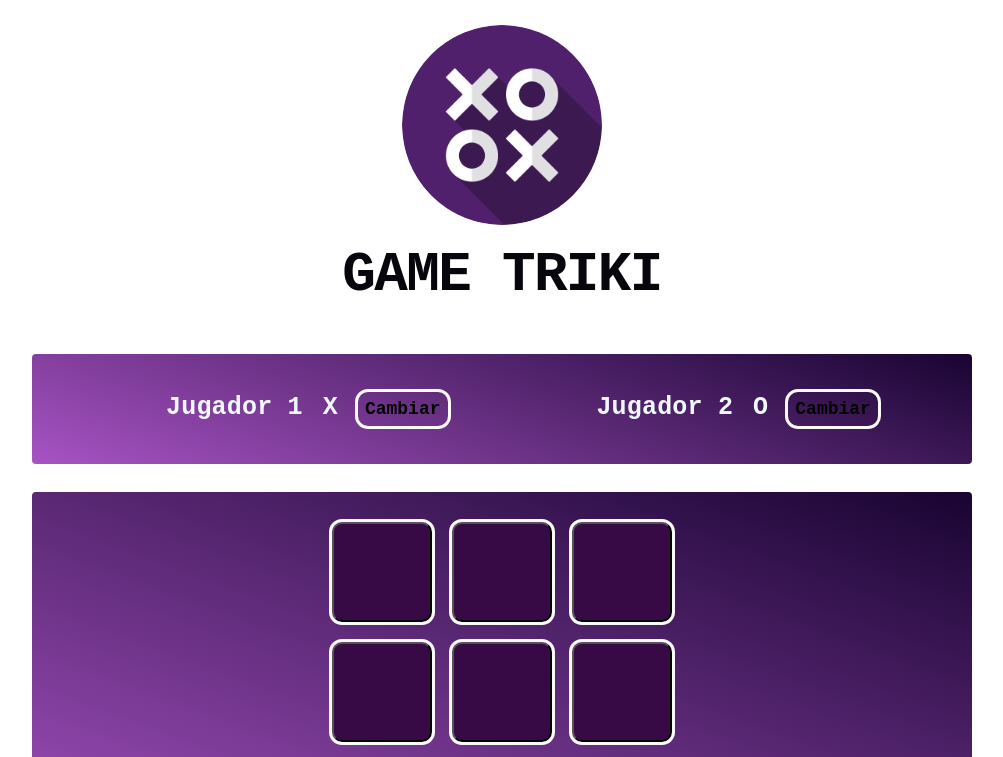
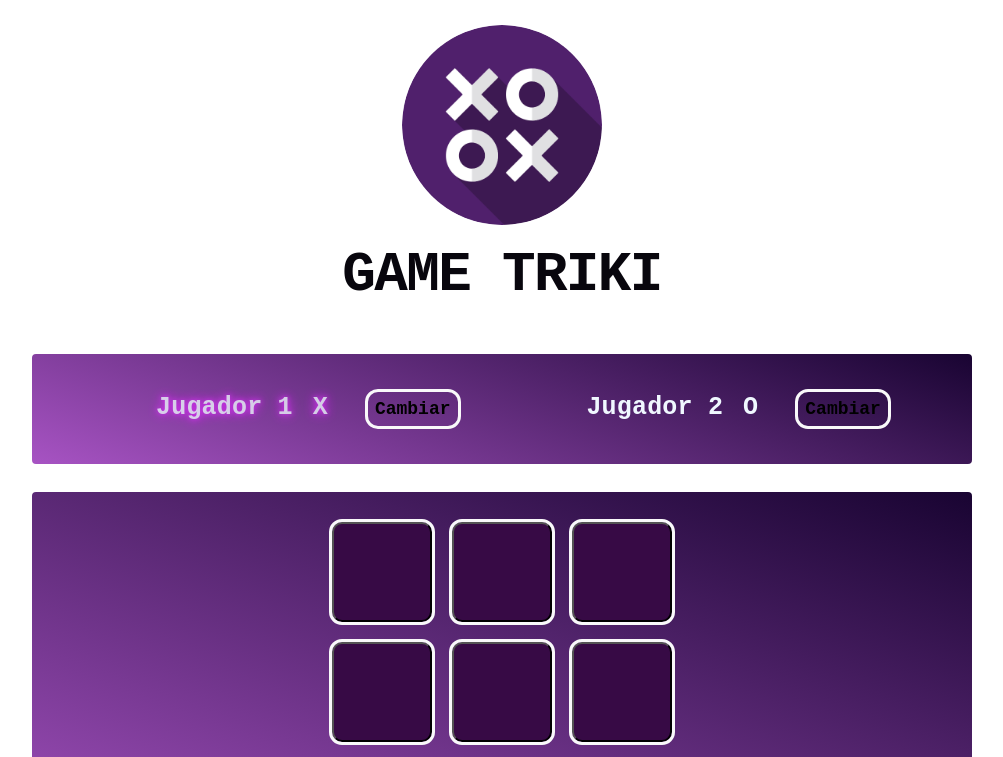
Before and after one commit to BryanMontes98/Game-Triki, a React (Vite) app: page / in a window 1280 px wide. Shown: the top 757 px of the page, without its empty margins (138-1141 px from the left). Built offline with nearby package versions, Linux system fonts and the light colour scheme.

Commit message:
Added a player distinction and improved the styles

```diff
--- a/index.html
+++ b/index.html
@@ -16,7 +16,7 @@
     <div id="root"></div>
     <footer>
       <div class="presentation-footer">
-        <p>Bryan Hesafd Montes Ceballos</p>
+        <p>CREATED BY: Bryan Montes</p>
       </div>
       <img class="esquinero-tres" src="./src/assets/esquina_blanca.png" alt="esquinero blanco">
       <img class="esquinero-cuatro" src="./src/assets/esquina_blanca.png" alt="esquinero blanco">
--- a/src/App.jsx
+++ b/src/App.jsx
@@ -1,19 +1,27 @@
 import "./App.css";
 import Player from "./components/Player/Player.jsx";
 import GameBoard from "./components/GameBoard/GameBoard.jsx";
+import { useState } from "react";
 
 function App() {
+
+  const [activePlayer, setActivePlayer] = useState("X");
+
+  function handlePickedSquare() {
+    setActivePlayer( (lastActivePlayer)=> (lastActivePlayer === "X" ? "O" : "X") );
+  }
+
   return (
     <>
       <main>
         <div className="players-container">
           <ol className="players">
-            <Player initialPlayerName="Jugador 1" playerSymbol="X" />
-            <Player initialPlayerName="Jugador 2" playerSymbol="O" />
+            <Player initialPlayerName="Jugador 1" playerSymbol="X" isActive={activePlayer == "X"}/>
+            <Player initialPlayerName="Jugador 2" playerSymbol="O" isActive={activePlayer == "O"}/>
           </ol>
         </div>
       </main>
-      <GameBoard />
+      <GameBoard onSelectPlayer={ ()=> handlePickedSquare() } />
     </>
   );
 }
--- a/src/components/GameBoard/GameBoard.jsx
+++ b/src/components/GameBoard/GameBoard.jsx
@@ -8,7 +8,7 @@ const initialGameBoard = [
   [null, null, null],
 ];
 
-export default function GameBoard() {
+export default function GameBoard({ onSelectPlayer }) {
 
     const [gameBoard, setGameBoard] = useState(initialGameBoard);
 
@@ -16,8 +16,10 @@ export default function GameBoard() {
           setGameBoard( (prevGameBoard)=> {
             const newGameBoard = prevGameBoard.map( (cols)=> [...cols] )
             newGameBoard[rowIndex][colIndex] = "X";
-            return newGameBoard
+            return newGameBoard;
           })
+
+          onSelectPlayer();
     }
 
   return (
--- a/src/components/Player/Player.css
+++ b/src/components/Player/Player.css
@@ -59,3 +59,24 @@
     border-radius: 6px;
     outline: 3px solid #f9f9fa;
 }
+
+.players-container li.active .player-info {
+  color: #ffffff;
+  animation: pulse-text 1.5s infinite ease-in-out;
+}
+
+@keyframes pulse-text {
+  0%, 100% {
+    text-shadow:
+      0 0 8px #e02eff,
+      0 0 16px #e02eff,
+      0 0 28px #e02eff;
+    opacity: 1;
+  }
+  50% {
+    text-shadow:
+      0 0 3px #e02eff,
+      0 0 6px #e02eff;
+    opacity: 0.6;
+  }
+}
--- a/src/components/Player/Player.jsx
+++ b/src/components/Player/Player.jsx
@@ -1,37 +1,43 @@
-
 import "./Player.css";
 import { useState } from "react";
 
-export default function Player({ initialPlayerName, playerSymbol }) {
-
+export default function Player({ initialPlayerName, playerSymbol, isActive }) {
   const [isEditing, setIsEditing] = useState(false);
   const [playerName, setPlayerName] = useState(initialPlayerName);
 
   function ChangeNamePlayerField(event) {
-        setPlayerName( event.target.value );
+    setPlayerName(event.target.value);
     /* console.log(event); */
   }
 
   function handleClickButtonPlayer() {
-        setIsEditing( (isEditing)=> !isEditing );
+    setIsEditing((isEditing) => !isEditing);
   }
 
-    const changePlayerField = isEditing
-    ? (<input type="text" defaultValue={playerName} required onChange={ (event)=> ChangeNamePlayerField(event) }/>)
-    : (<span className="player-name">{ playerName }</span>);
+  const changePlayerField = isEditing ? (
+    <input
+      type="text"
+      defaultValue={playerName}
+      required
+      onChange={(event) => ChangeNamePlayerField(event)}
+    />
+  ) : (
+    <span className="player-name">{playerName}</span>
+  );
 
-    const changeNameButtonField = isEditing
-    ? ("Guardar")
-    : ("Cambiar");
+  const changeNameButtonField = isEditing ? "Guardar" : "Cambiar";
 
   return (
     <>
-            <li>
-                { changePlayerField }
-              <span className="player-symbol">{ playerSymbol }</span>
-              <button onClick={ ()=>handleClickButtonPlayer() } >{ changeNameButtonField }</button>
+      <li className={isActive ? "active" : ""}>
+        <span className="player-info">
+          {changePlayerField}
+          <span className="player-symbol">{playerSymbol}</span>
+        </span>
+        <button onClick={() => handleClickButtonPlayer()}>
+          {changeNameButtonField}
+        </button>
       </li>
     </>
   );
-
 }
```
Lines whose indentation alone changed are shown as unchanged.
